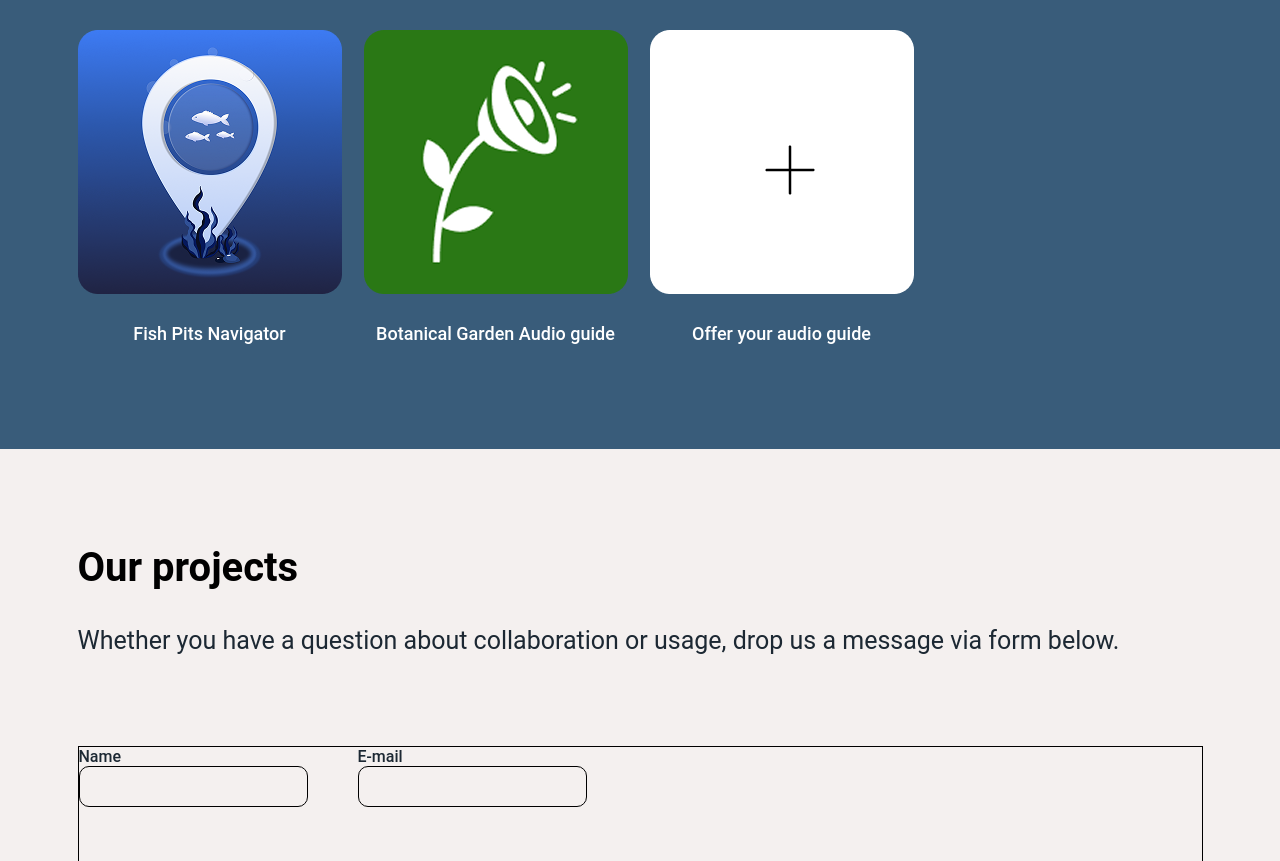
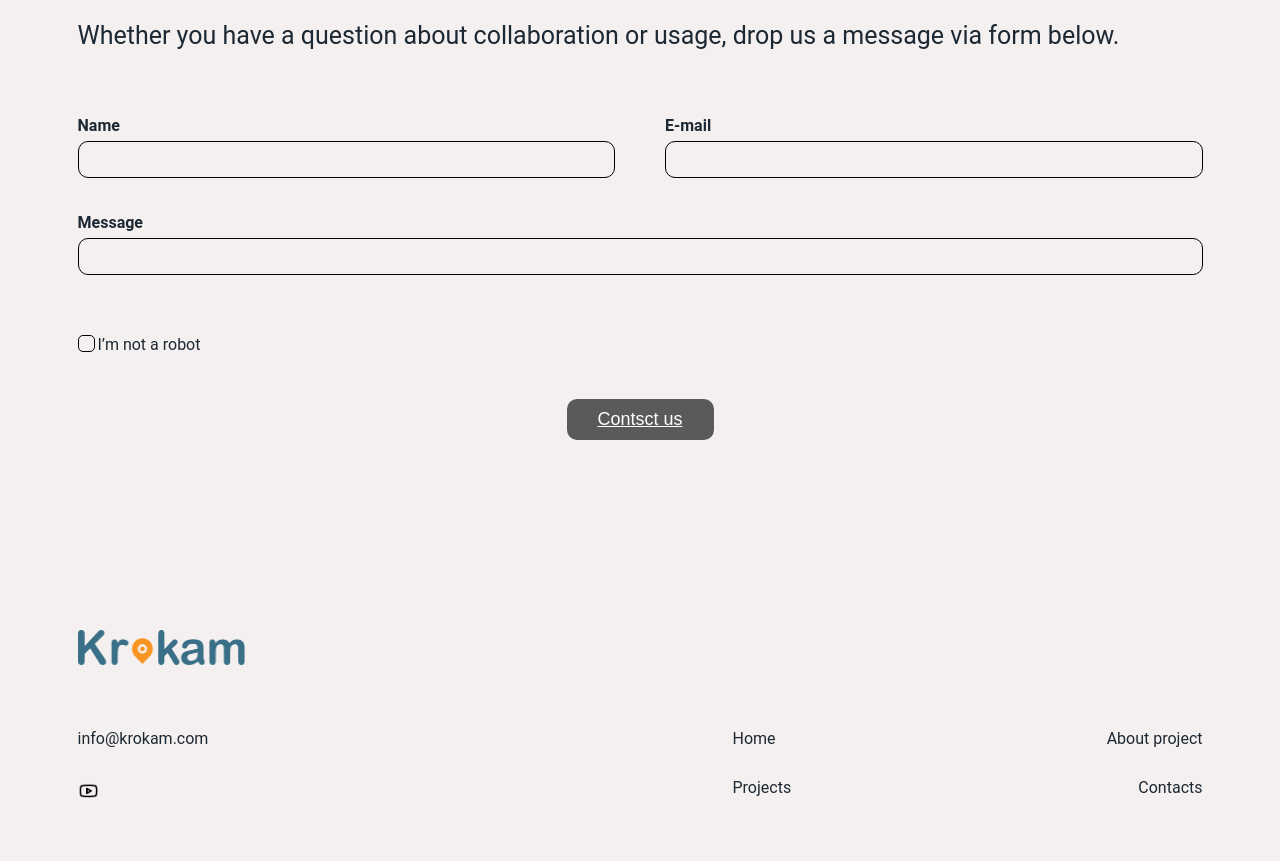
Before and after one commit to samsak1990/Krokam, a React (Create React App) app: page / in a window 1280 px wide. Shown: the part 3097-3958 px from the top of the page. Built offline with nearby package versions, Linux system fonts and the light colour scheme; the HTML template or start-up script is replaced by a standard one.

Commit message:
Project is Done!

```diff
--- a/src/modules/BoxFooter/BoxFooter.jsx
+++ b/src/modules/BoxFooter/BoxFooter.jsx
@@ -12,7 +12,7 @@ const BoxFooter = ()=>{
             <div className={style.footerBoxes}>
                 <div className={style.footerBoxes_left}>
                     <a href="info@krokam.com" className={style.mailLink}>info@krokam.com</a>
-                    <a href="https://www.youtube.com/@krokammedia7852" className={style.linkYouTube}></a>
+                    <a href="https://www.youtube.com/@krokammedia7852" title='YouTube channel'className={style.linkYouTube}></a>
                 </div>
                 <div className={style.footerBoxes_right}>
                     <ul>
--- a/src/modules/BoxFooter/BoxFooter.module.scss
+++ b/src/modules/BoxFooter/BoxFooter.module.scss
@@ -40,6 +40,9 @@
             &:nth-child(2n){
                 text-align: right;
             }
+            a:hover{
+                text-decoration: underline;
+            }
         }
 
     }
--- a/src/modules/BoxVideo/BoxVideo.jsx
+++ b/src/modules/BoxVideo/BoxVideo.jsx
@@ -7,14 +7,14 @@ const BoxVideo = ()=>{
     return(
         <WrapperBox center={true}>
             <WrapperContent>
-                <iframe
+                {/* <iframe
                 className={style.videoBox}
                 src="https://www.youtube.com/embed/Azb6KS38RCI?si=dv9IvTbWrBFgABmi"
                 title="krokam - community manual and motivation to engage"
                 frameborder="0"
                 allow="accelerometer; autoplay; clipboard-write; encrypted-media; gyroscope; picture-in-picture; web-share"
                 referrerpolicy="strict-origin-when-cross-origin"
-                allowfullscreen></iframe>
+                allowfullscreen></iframe> */}
             </WrapperContent>
         </WrapperBox>
     )
--- a/src/views/Form/Form.jsx
+++ b/src/views/Form/Form.jsx
@@ -17,7 +17,6 @@ const Form = ()=>{
 
     const handleSubmit = (e)=>{
         e.preventDefault()
-        console.log(dataForm)
         setDataForm(initData)
     }
 
@@ -26,6 +25,7 @@ const Form = ()=>{
         setDataForm((prevData)=>({
             ...prevData,
             [name]: type === 'checkbox' ? checked : value}))
+
     }
 
     return(
@@ -41,17 +41,18 @@ const Form = ()=>{
                 </div>
             </div>
             <div className={style.row}>
-                <label htmlFor="mess">Message</label>
-                <input type="text" name='mess' onChange={handleChange} value={dataForm.mess}/>
+                <div>
+                    <label htmlFor="mess">Message</label>
+                    <input type="text" name='mess' onChange={handleChange} value={dataForm.mess}/>
+                </div>
             </div>
-            <label htmlFor="robot" className={style.checkboxRobot}>
-                <input type="checkbox" name="isChecked"
-                onChange={handleChange} checked={dataForm.isChecked}/>
-                I’m not a robot
-            </label>
+            <div className={style.customCheckbox}>
+                <input type="checkbox" name="isChecked" id='robot'
+                    onChange={handleChange} checked={dataForm.isChecked}/>
+                <label htmlFor="robot" className={style.check}>I’m not a robot</label>
+            </div>
             <button type='submit' className={style.btnSub}
             disabled={!isFormValid}>Contsct us</button>
-
         </form>
     )
 }
--- a/src/views/Form/Form.module.scss
+++ b/src/views/Form/Form.module.scss
@@ -1,29 +1,65 @@
 @import '../../App.module.scss';
 
 .formModule{
-    border: 1px solid black;
     text-align: left;
+    label{
+        display: block;
+    }
+}
 
-
-    input[type='text'],
-    input[type='email']{
+.row{
+    display: flex;
+    justify-content: space-between;
+    gap:50px;
+    width: 100%;
+    margin-bottom: 60px;
+    div{
         position: relative;
-        border:1px solid #000;
+        width: 100%;
+    }
+    label{
+        position: absolute;
+        font-size: 16px;
+        font-weight: bold;
+        top: -25px;
+    }
+    input{
+        width: 100%;
+        background-color: initial;
+        border: 1px solid #000;
         border-radius: 10px;
-        height: 41px;
-        flex-grow: 1;
-        background: initial;
-        padding: 5px 10px;
-        font-size: 16px;
+        padding: 10px 10px;
         &:focus{
             background-color: #fff;
         }
     }
-    label{
+}
+
+.check{
+    position: relative;
+    margin-left: 20px;
+    cursor: pointer;
+    &::before{
+        content: '';
         display: block;
-        font-size: 16px;
-        font-weight: 500;
+        position: absolute;
+        text-align: center;
+        width: 15px;
+        height: 15px;
+        border: 1px solid #000;
+        left: -20px;
+        border-radius: 5px;
     }
+}
+
+input[type="checkbox"]{
+    position: absolute;
+    opacity: 0;
+    &[type="checkbox"]:checked + .check::before {
+        content: '✔'
+      }
+}
+
 
 .btnSub{
     display: block;
@@ -44,10 +80,3 @@
         background-color: rgb(90, 90, 90);
     }
 }
-
-    .row:not(:last-child){
-        display: flex;
-        gap: 50px;
-        margin-bottom: 60px;
-    }
-}
```
Lines whose indentation alone changed are shown as unchanged.
